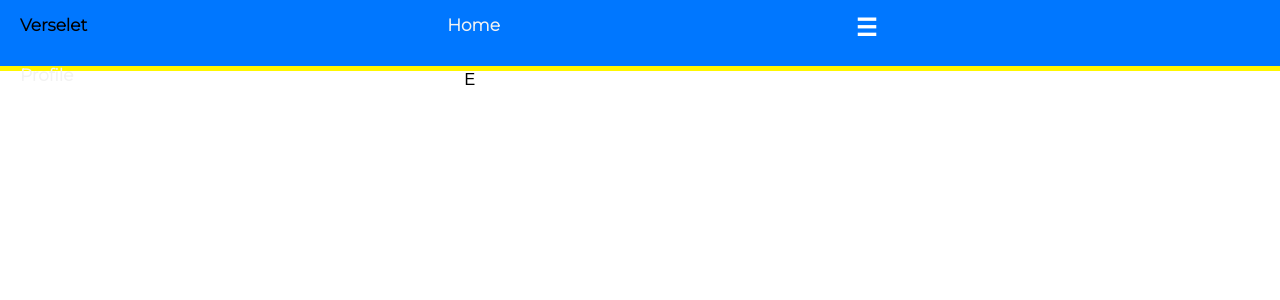
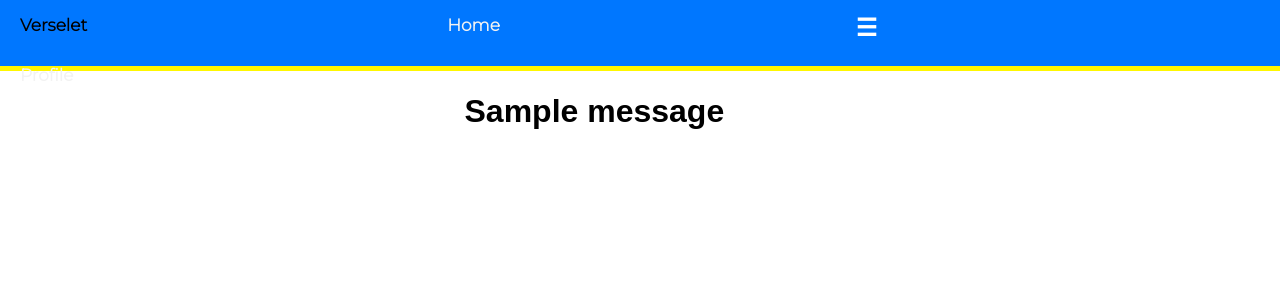
Before and after one commit to kingjuno/Verselet-1, a Flask app: page / in a window 1280 px wide. Shown: the top 300 px of the page. Run offline with Flask 2, Linux system fonts and the light colour scheme; one stand-in notice (Sample message) is shown.

Commit message:
more editing later

```diff
--- a/app.py
+++ b/app.py
@@ -26,6 +26,7 @@ def login():
         user = request.form.get("uname")
         password = request.form.get("psw")
         if df[df['User']==user]['Pass'].values==password:
+            flash(f'you are logged in {user}')
             return redirect(url_for('front'))
         else:
             flash('wrong username password')
--- a/templates/front.html
+++ b/templates/front.html
@@ -2,7 +2,10 @@
 {% block title %}Verselet{% endblock %}
 
 {% block content %}
-
-E
+<h1>{% with messages = get_flashed_messages(with_categories=True) %}
+      {% for category, message in messages %}
+        <div class="flash {{category}}">{{message}}</div>
+      {% endfor %}
+  {% endwith%}</h1>
 
 {% endblock %}
```
